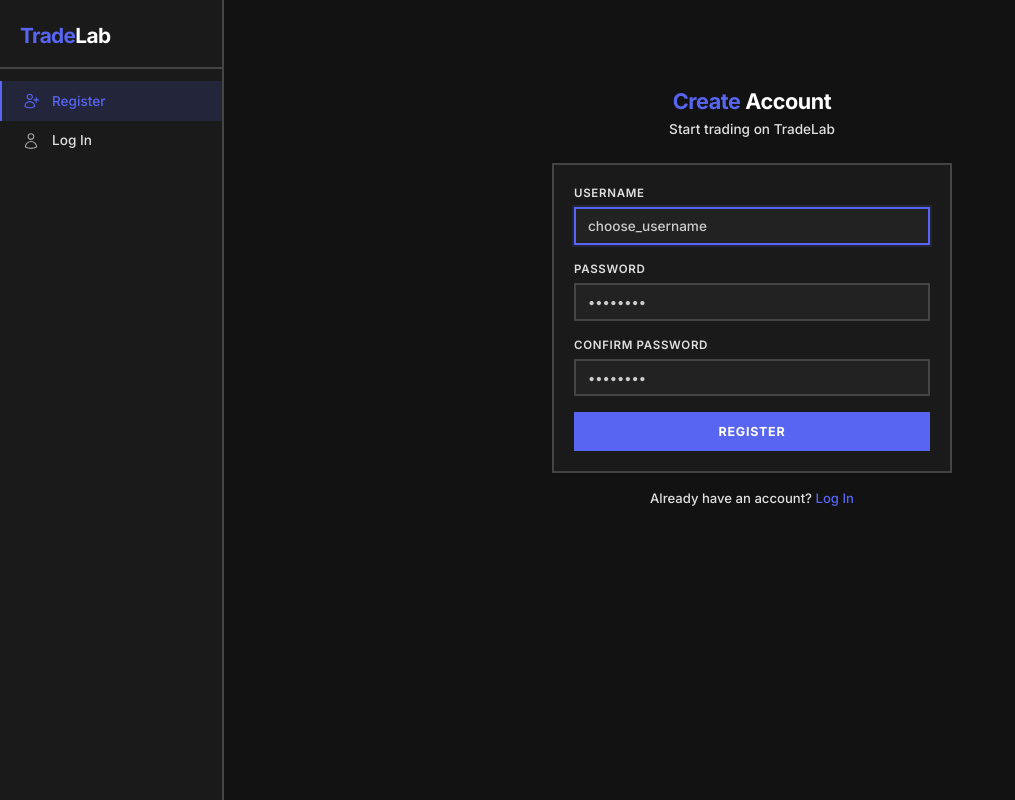
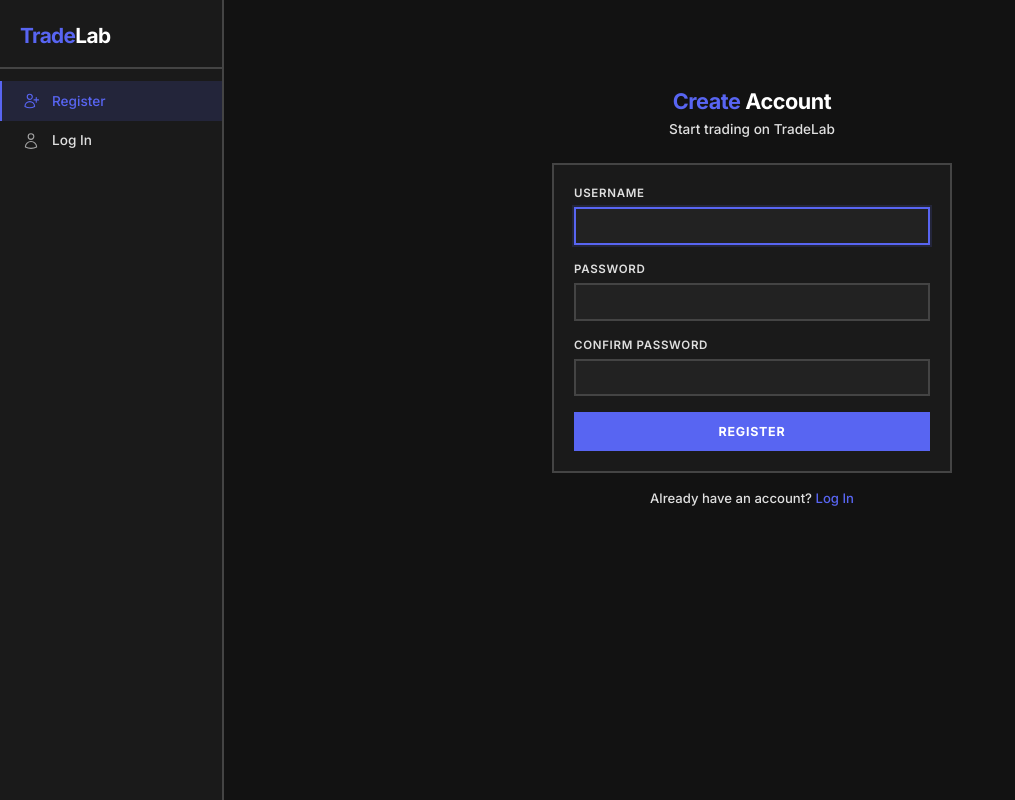
Before and after one commit to TDS2K5/tradelab, a Flask app: page /register in a window 1280 px wide. Shown: the whole page, without its empty margins (0-1015 px from the left). Run offline with Flask 3, Linux system fonts and the light colour scheme.

Commit message:
placeholder

```diff
--- a/templates/register.html
+++ b/templates/register.html
@@ -13,15 +13,15 @@
             <form action="/register" method="post">
                 <div class="tl-form-group">
                     <label class="tl-label" for="reg-username">Username</label>
-                    <input autocomplete="off" autofocus class="tl-input" id="reg-username" name="username" placeholder="choose_username" type="text">
+                    <input autocomplete="off" autofocus class="tl-input" id="reg-username" name="username" placeholder="" type="text">
                 </div>
                 <div class="tl-form-group">
                     <label class="tl-label" for="reg-password">Password</label>
-                    <input class="tl-input" id="reg-password" name="password" placeholder="••••••••" type="password">
+                    <input class="tl-input" id="reg-password" name="password" placeholder="" type="password">
                 </div>
                 <div class="tl-form-group">
                     <label class="tl-label" for="reg-confirm">Confirm Password</label>
-                    <input class="tl-input" id="reg-confirm" name="confirmation" placeholder="••••••••" type="password">
+                    <input class="tl-input" id="reg-confirm" name="confirmation" placeholder="" type="password">
                 </div>
                 <button class="tl-btn tl-btn-primary tl-btn-full" type="submit"><span>Register</span><div class="tl-btn-glint"></div></button>
             </form>
```
